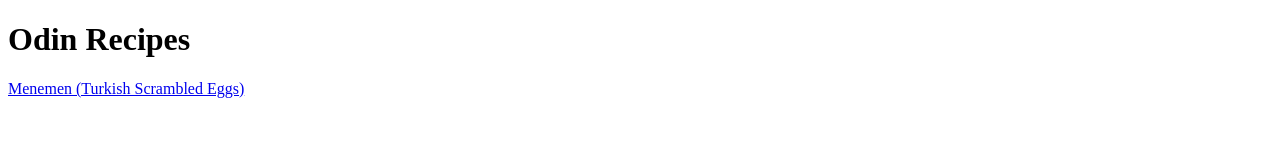
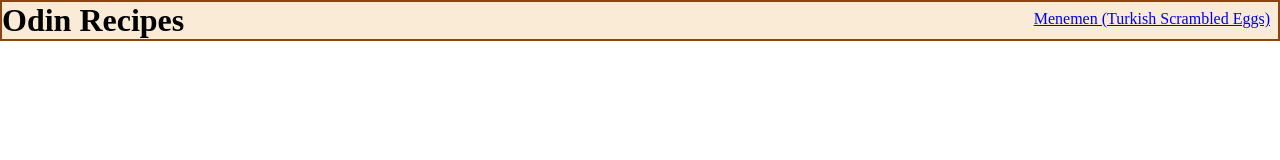
Before and after one commit to Kuro-Tie/odin-recipe-2, a plain HTML site: page index.html in a window 1280 px wide. Drawn offline with Linux system fonts and the light colour scheme.

Commit message:
nav bar maked with css

```diff
--- /dev/null
+++ b/css/style.css
@@ -0,0 +1,20 @@
+* {
+    margin: 0px;
+    padding: 0px;
+    box-sizing: border-box;
+}
+
+.contain {
+    border: 2px solid #8b4513;
+    background: antiquewhite;
+}
+
+h1 {
+    display: inline-block;
+}
+
+#right {
+    display: inline;
+    float: inline-end;
+    padding: 8px;
+}
--- a/index.html
+++ b/index.html
@@ -1,12 +1,15 @@
 <!DOCTYPE html>
 <html lang="en">
 <head>
+    <link rel="stylesheet" href="css/style.css">
     <meta charset="UTF-8">
     <meta name="viewport" content="width=device-width, initial-scale=1.0">
     <title>Document</title>
 </head>
 <body>
+    <div class="contain">
     <h1>Odin Recipes</h1>
-    <a href="recipes/menemen.html">Menemen (Turkish Scrambled Eggs)</a>
+    <a id="right" href="recipes/menemen.html">Menemen (Turkish Scrambled Eggs)</a>
+    </div>
 </body>
 </html>
```
